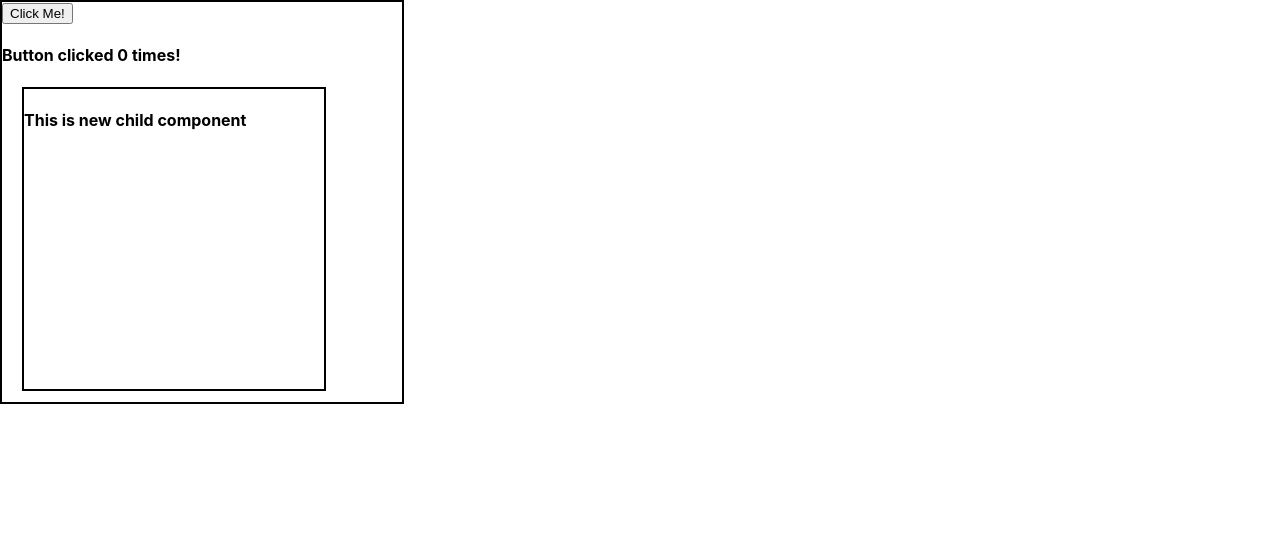
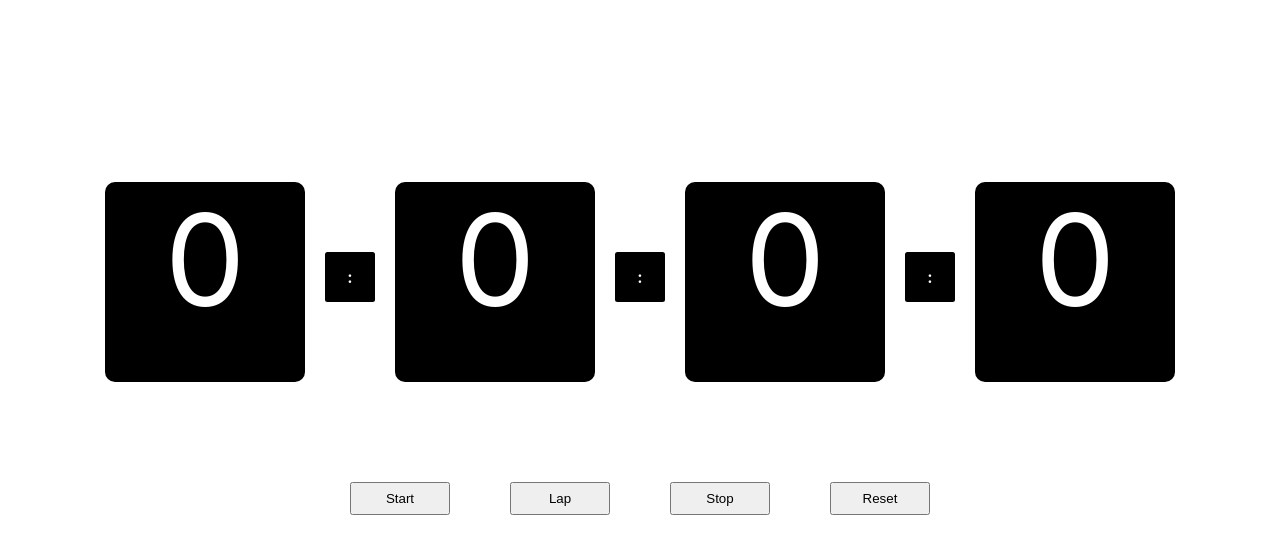
Before and after one commit to kanscerr/learning-react, a React (Create React App) app: page / in a window 1280 px wide. Shown: the top 554 px of the page. Built offline with nearby package versions, Linux system fonts and the light colour scheme.

Commit message:
arranged files in separarte folders

```diff
--- a/src/App.js
+++ b/src/App.js
@@ -1,8 +1,8 @@
 // import Colorize from './colorize';
 // import UseEffect from './useEffect';
 // import GetGithubUser from './github-user';
-// import StopWatch from './stopwatch';
-import Memoization from './memoization/parent';
+import StopWatch from './stopwatch/stopwatch';
+// import Memoization from './memoization/parent';
 import './App.css';
 
 function App() {
@@ -11,8 +11,8 @@ function App() {
       {/* <Colorize/> */}
       {/* <UseEffect/> */}
       {/* <GetGithubUser/> */}
-      {/* <StopWatch/> */}
-      <Memoization/>
+      <StopWatch/>
+      {/* <Memoization/> */}
     </div>
   )
 }
```
Also changed, not shown: src/setupTests.js (deleted, +0 -5 lines), src/stopwatch/lapComponentStopwatch.js (renamed from src/lapComponentStopwatch.js), src/stopwatch/stopwatch.js (renamed from src/stopwatch.js), src/useEffect/useEffect.js (renamed from src/useEffect.js), src/useState/colorize.js (renamed from src/colorize.js), src/useState/github-user.js (renamed from src/github-user.js), 1 other file (tests, documents, lock files or other folders).
